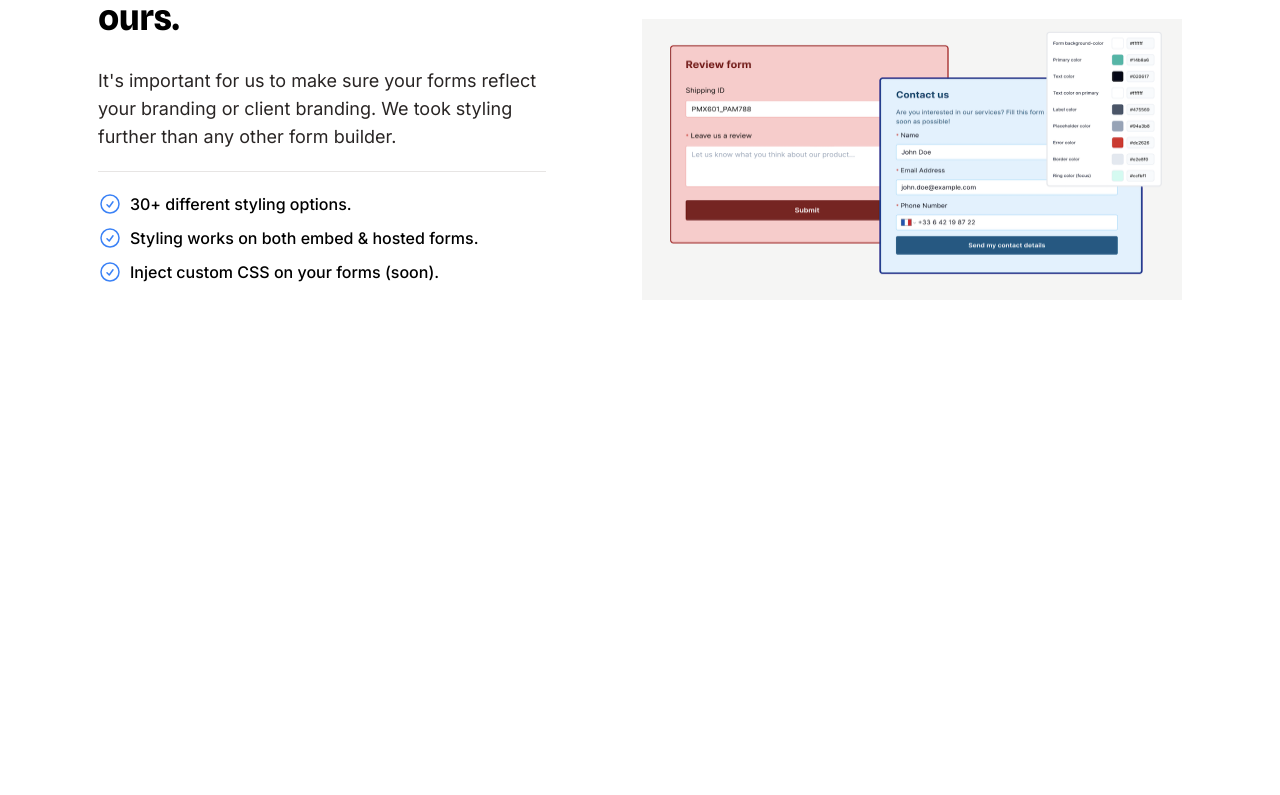
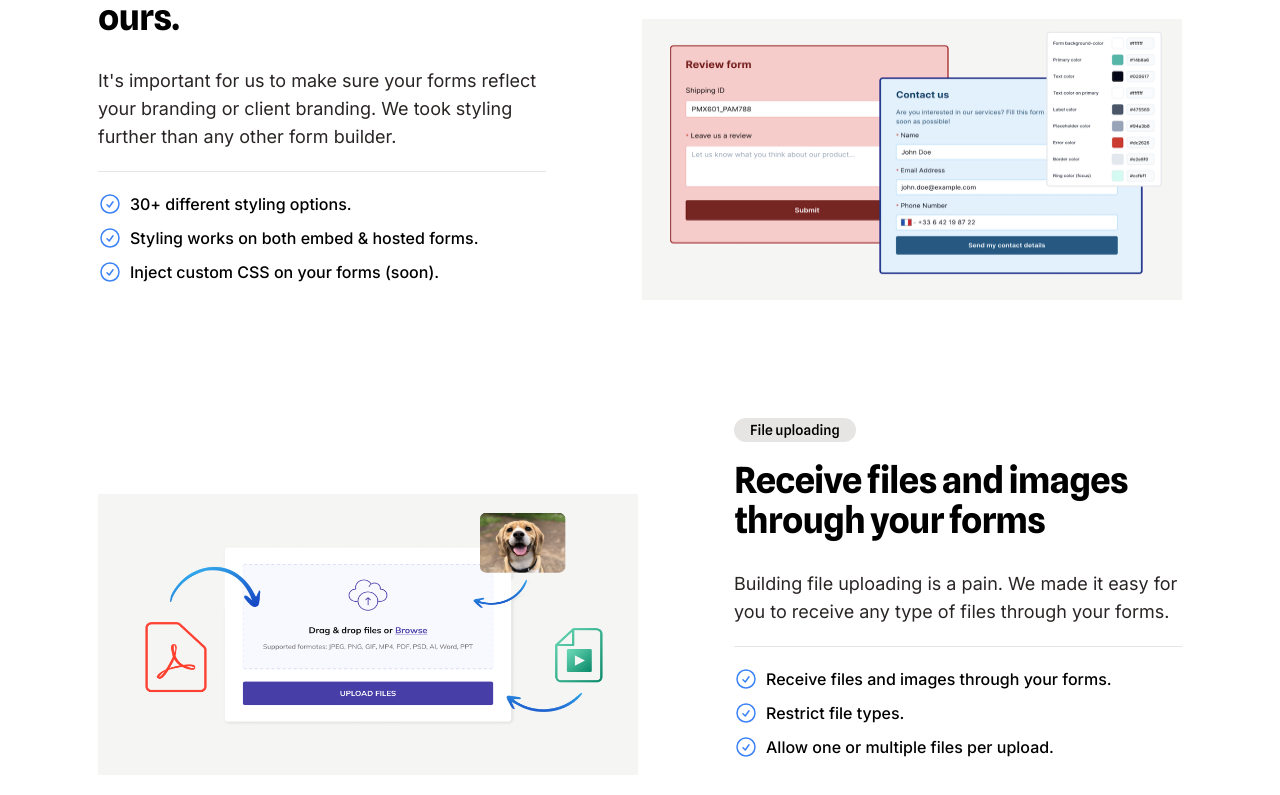
Before and after one commit to Gilsabo/react-landing-page-clone, a JavaScript app: page / in a window 1280 px wide. Shown: the part 2376-3171 px from the top of the page. Before the commit the page ends 2736 px from the top, so only its background shows below. Built offline with nearby package versions, Linux system fonts and the light colour scheme; the HTML template or start-up script is replaced by a standard one.

Commit message:
Add fifth section

```diff
--- a/src/App.js
+++ b/src/App.js
@@ -1,6 +1,7 @@
 import SatisfactionForm from '../src/assets/images/dashboard-satisfaction-form.png';
 import EmbedeFuture from '../src/assets/images/embed-feature.png';
 import FieldsOverView from '../src/assets/images/fields-overview.png';
+import FileUpload from '../src/assets/images/file-upload.png';
 import FormStyling from '../src/assets/images/form-styling.png';
 import Background from '../src/assets/images/grid-overlay.png';
 import Useform from '../src/assets/images/useform.png';
@@ -339,6 +340,81 @@ export default function App() {
           <img src={FormStyling} alt="files overview" />
         </div>
       </section>
+      <section className={`${styles.container} ${styles.sectionFileUploading}`}>
+        <div className={styles.sectionImageConainer}>
+          <img src={FileUpload} alt="files overview" />
+        </div>
+        <div className={styles.sectionRightBox}>
+          <span className={styles.badgeSection}>File uploading</span>
+          <h2 className={styles.headerSection}>
+            Receive files and images through your forms
+          </h2>
+          <p className={styles.paragraphSection}>
+            Building file uploading is a pain. We made it easy for you to
+            receive any type of files through your forms.
+          </p>
+          <div className={styles.breakLine} />
+          <ul className={styles.unorderedList}>
+            <li>
+              <svg
+                xmlns="http://www.w3.org/2000/svg"
+                fill="none"
+                viewBox="0 0 24 24"
+                strokeWidth="1.5"
+                stroke="#3b82f6"
+                aria-hidden="true"
+                width="24"
+                height="24"
+              >
+                <path
+                  strokeLinecap="round"
+                  strokeLinejoin="round"
+                  d="M9 12.75L11.25 15 15 9.75M21 12a9 9 0 11-18 0 9 9 0 0118 0z"
+                />
+              </svg>
+              <p>Receive files and images through your forms.</p>
+            </li>
+            <li>
+              <svg
+                xmlns="http://www.w3.org/2000/svg"
+                fill="none"
+                viewBox="0 0 24 24"
+                strokeWidth="1.5"
+                stroke="#3b82f6"
+                aria-hidden="true"
+                width="24"
+                height="24"
+              >
+                <path
+                  strokeLinecap="round"
+                  strokeLinejoin="round"
+                  d="M9 12.75L11.25 15 15 9.75M21 12a9 9 0 11-18 0 9 9 0 0118 0z"
+                />
+              </svg>
+              <p>Restrict file types.</p>
+            </li>
+            <li>
+              <svg
+                xmlns="http://www.w3.org/2000/svg"
+                fill="none"
+                viewBox="0 0 24 24"
+                strokeWidth="1.5"
+                stroke="#3b82f6"
+                aria-hidden="true"
+                width="24"
+                height="24"
+              >
+                <path
+                  strokeLinecap="round"
+                  strokeLinejoin="round"
+                  d="M9 12.75L11.25 15 15 9.75M21 12a9 9 0 11-18 0 9 9 0 0118 0z"
+                />
+              </svg>
+              <p>Allow one or multiple files per upload.</p>
+            </li>
+          </ul>
+        </div>
+      </section>
     </div>
   );
 }
--- a/src/App.module.scss
+++ b/src/App.module.scss
@@ -232,7 +232,7 @@ nav {
   }
 }
 
-.container.sectionIntegrationMadeSimple {
+.sectionIntegrationMadeSimple {
   display: flex;
   justify-content: center;
 }
@@ -243,13 +243,12 @@ nav {
   padding-left: 6rem;
 }
 
-.sectionStylingAndBranding {
+.container.sectionStylingAndBranding {
   display: flex;
   justify-content: center;
 }
 
-.container.sectionRightBox {
-  width: 34rem;
-  height: 21.0625;
-  padding-left: 6rem;
+.container.sectionFileUploading {
+  display: flex;
+  justify-content: center;
 }
```
